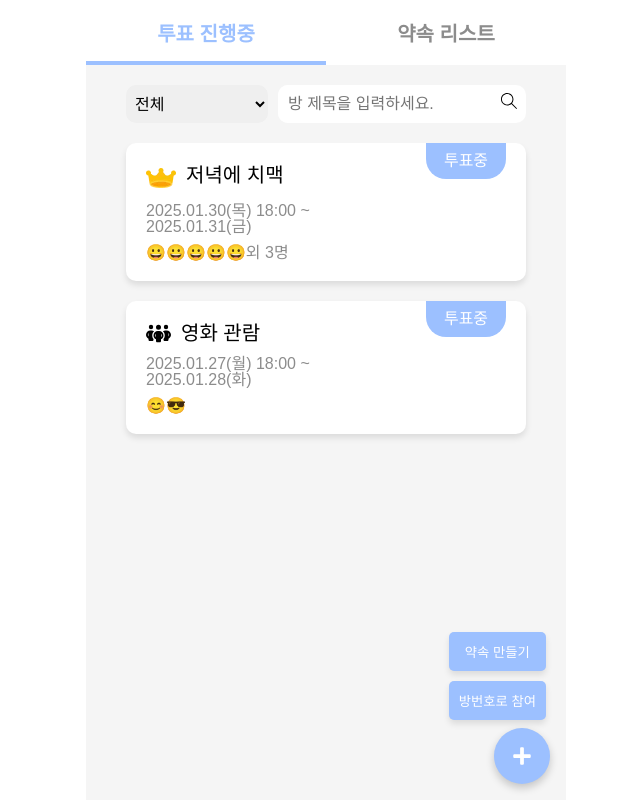
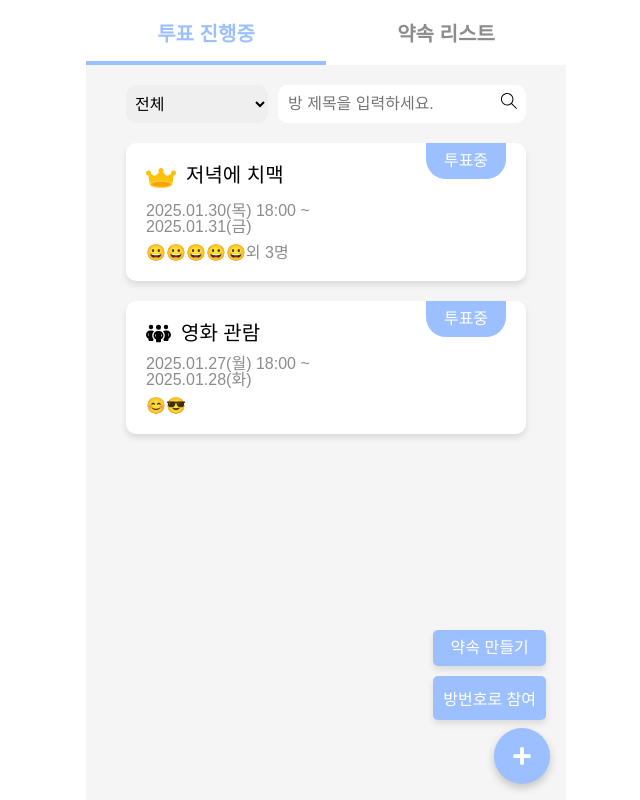
Before and after one commit to FRONT-END-BOOTCAMP-PLUS-3/moongchija, a Next.js app: page /user/appointments in a window 1280 px wide. Both pictures are taken after a click on the button 836 px from the left and 756 px from the top of the page. Shown: the whole page, without its empty margins (314-954 px from the left). Built offline with nearby package versions, Linux system fonts and the light colour scheme; a web font is replaced by a local one.

Commit message:
[style] appointments 페이지 방 입장 모달 추가

```diff
--- a/app/user/appointments/AppointmentsPage.module.scss
+++ b/app/user/appointments/AppointmentsPage.module.scss
@@ -58,7 +58,12 @@
   pointer-events: none;
   transition: opacity 0.3s ease, transform 0.3s ease;
 
-  button {
+  button,
+  a {
+    font-family: var(--font-main);
+    font-size: var(--font-size-sm);
+    text-align: center;
+    text-decoration: none;
     background-color: var(--primary-color);
     color: white;
     border: none;
@@ -80,3 +85,11 @@
   transform: translateY(0);
   pointer-events: auto;
 }
+
+.roomEntryBox {
+  width: 100%;
+  display: flex;
+  // justify-content: center;
+  align-items: center;
+  flex-direction: column;
+}
--- a/app/user/appointments/page.tsx
+++ b/app/user/appointments/page.tsx
@@ -6,6 +6,10 @@ import { SlMagnifier } from "react-icons/sl";
 import TabMenu from "../../../components/tabMenu/TabMenu";
 import AppointmentList from "./components/AppointmentList";
 import CircleButton from "@/components/circleButton/CircleButton";
+import Link from "next/link";
+import Modal from "@/components/modal/Modal";
+import InputField from "@/components/input-filed/InputFiled";
+import Button from "@/components/button/Button";
 
 const AppointmentsPage: React.FC = () => {
   const tabs = ["투표 진행중", "약속 리스트"];
@@ -13,6 +17,17 @@ const AppointmentsPage: React.FC = () => {
   const [showButtons, setShowButtons] = useState<boolean>(false);
   const [searchText, setSearchText] = useState<string>("");
   const [selectedOption, setSelectedOption] = useState<string>("전체");
+  const [roomNumber, setRoomNumber] = useState<string>("");
+
+  const [isModalOpen, setIsModalOpen] = useState(false);
+
+  const openModal = () => setIsModalOpen(true);
+  const closeModal = () => setIsModalOpen(false);
+
+  const handleRoomNumberChange = (e: React.ChangeEvent<HTMLInputElement>) => {
+    setRoomNumber(e.target.value);
+    console.log(roomNumber)
+  };
 
   // 필터링된 데이터
   const inProgressAppointments = appointments.filter(
@@ -46,16 +61,24 @@ const AppointmentsPage: React.FC = () => {
         if (selectedOption === "방장" && !appointment.isCreator) {
           return false;
         }
-        if (selectedOption === "예정" && !calculateCountdown(appointment.confirmDate!).includes("D-")) {
+        if (
+          selectedOption === "예정" &&
+          !calculateCountdown(appointment.confirmDate!).includes("D-")
+        ) {
           return false;
         }
-        if (selectedOption === "종료" && calculateCountdown(appointment.confirmDate!) !== "종료") {
+        if (
+          selectedOption === "종료" &&
+          calculateCountdown(appointment.confirmDate!) !== "종료"
+        ) {
           return false;
         }
         return true;
       })
       .filter((appointment) => {
-        return appointment.title.toLowerCase().includes(searchText.toLowerCase());
+        return appointment.title
+          .toLowerCase()
+          .includes(searchText.toLowerCase());
       });
   };
 
@@ -87,10 +110,14 @@ const AppointmentsPage: React.FC = () => {
 
         <section className={styles.listBox}>
           {currentTab === 0 && (
-            <AppointmentList appointments={filteredAppointments(inProgressAppointments)} />
+            <AppointmentList
+              appointments={filteredAppointments(inProgressAppointments)}
+            />
           )}
           {currentTab === 1 && (
-            <AppointmentList appointments={filteredAppointments(confirmedAppointments)} />
+            <AppointmentList
+              appointments={filteredAppointments(confirmedAppointments)}
+            />
           )}
         </section>
 
@@ -100,16 +127,28 @@ const AppointmentsPage: React.FC = () => {
           className={`${styles.buttonBox} ${showButtons ? styles.show : ""}`}
           onClick={handleCircleButtonClick}
         >
-          <button>약속 만들기</button>
-          <button>방번호로 참여</button>
+          <Link href={"/user/appointments/create"}>약속 만들기</Link>
+          <button onClick={openModal}>방번호로 참여</button>
         </section>
       </main>
+
+      {/* 모달 */}
+      <Modal isOpen={isModalOpen} onClose={closeModal}>
+        <div className={styles.roomEntryBox}>
+          <InputField
+            label="방 번호"
+            value={roomNumber}
+            onChange={handleRoomNumberChange}
+            type="text"
+          />
+          <Button size="sm" text="참여" />
+        </ div>
+      </Modal>
     </>
   );
 };
 
 export default AppointmentsPage;
-
 
 // 더미 데이터
 // types.ts
```
